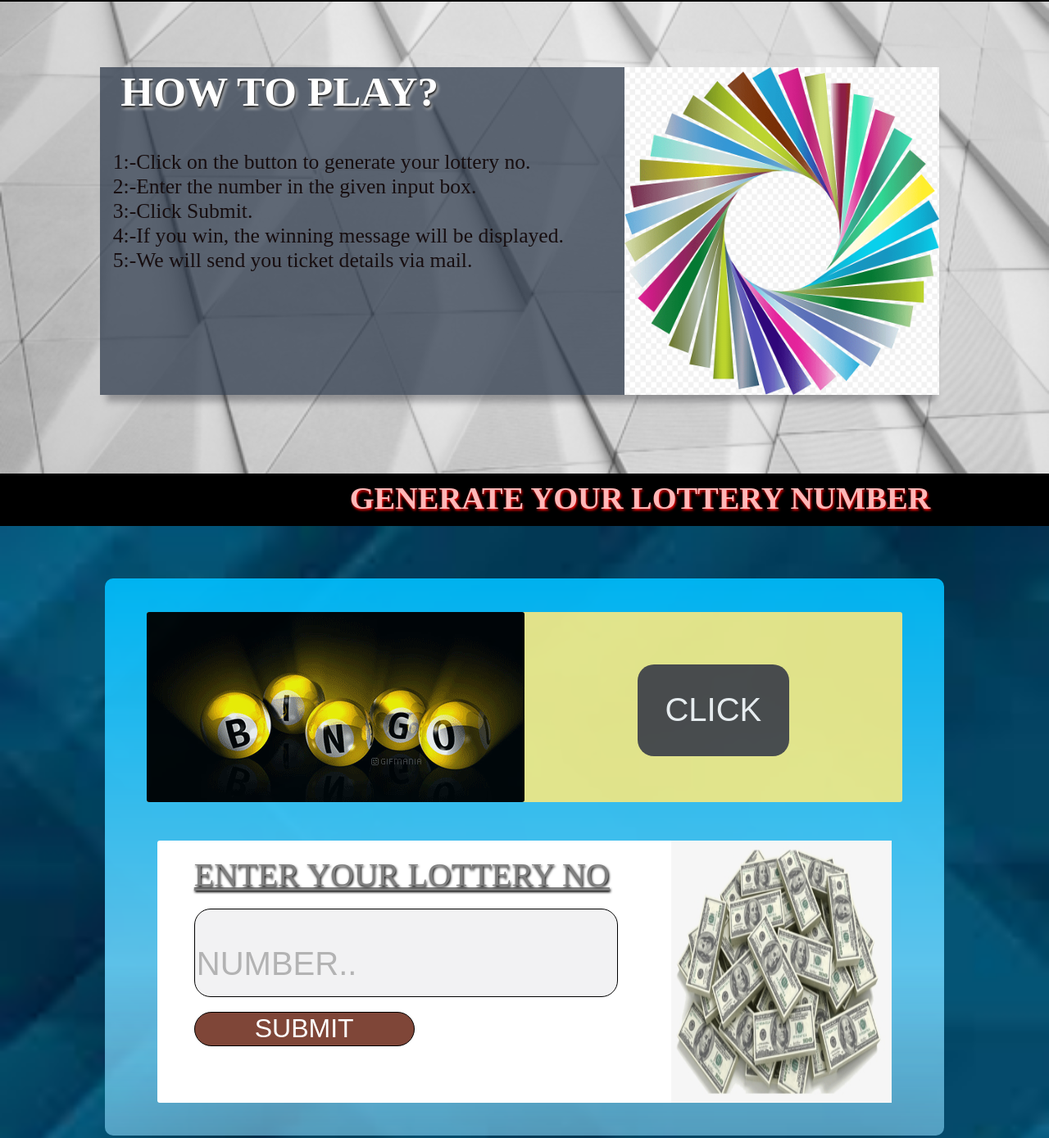
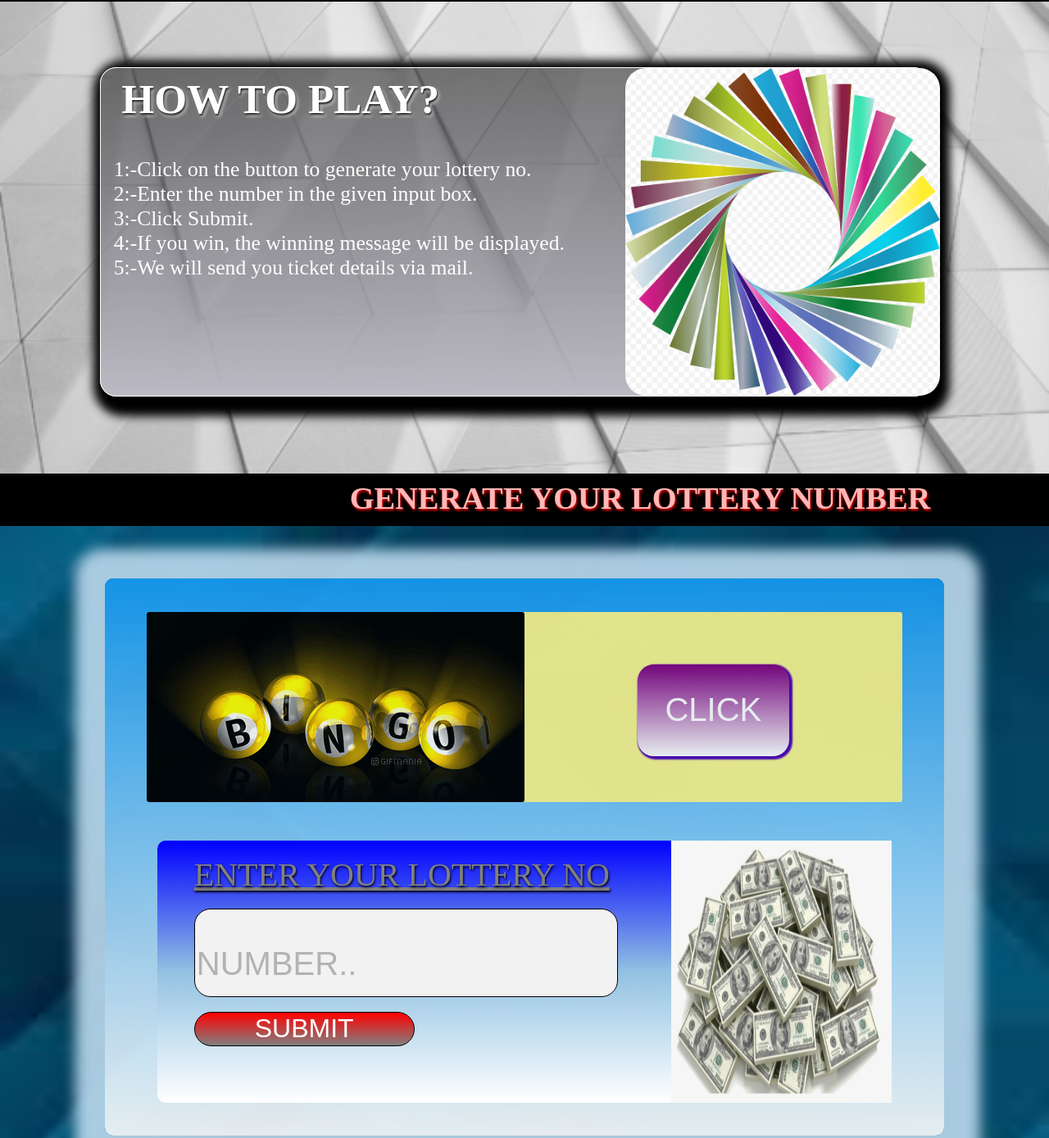
Before and after one commit to CSI-Trainees/Niharika-lotterysite, a plain HTML site: page lottery.htm in a window 1280 px wide. Shown: the part 78-1467 px from the top of the page at 82% size. Drawn offline with Linux system fonts and the light colour scheme.

Commit message:
minor changes

```diff
--- a/style.css
+++ b/style.css
@@ -4,6 +4,7 @@
 
 body{
 	background-image:url("canvas.png");
+	background-blend-mode: color;
 	background-size: cover;
 	background-attachment: fixed;
 }
@@ -54,9 +55,11 @@ color:white;
 	margin-top:20vh;
 	margin-left:9%;
 	margin-right:10%;
-	background-color: rgba(38, 51, 69,0.7);
+	border-radius: 20px;
+	background-image:linear-gradient(rgba(5, 5, 6,0.5),rgb(187, 186, 196.0,2));
 	z-index: -1;
-	box-shadow:1vh 1vh 1vh rgba(7, 7, 14,0.3);
+	box-shadow:1vh 1vh 1.5vh 2vh rgba(0, 0, 0);
+	border:1px solid white;
 
 }
 
@@ -77,9 +80,15 @@ color:white;
 	height:50%;
 	margin-left: 50%;
 	position: absolute;
+	overflow: hidden;
+	border-radius:25px;
+
 }
+
+
+
 .pa{
-	color: #160d0f;
+	color:white;
 	font-size:2vw;
 	margin-left:2vh;
 	top: 0;
@@ -129,7 +138,7 @@ margin-left:40vw ;}
 	left: 0vh;
 	bottom:-110vh;
 	position: absolute;
-	background-color:rgba(174, 173, 210,1);
+	/*background-color:rgba(174, 173, 210,1);*/
 	background-repeat: no-repeat;
 	background-image: url("images.jfif");
 	background-size:cover;
@@ -143,11 +152,24 @@ margin-left:40vw ;}
 	z-index: -1;
 	margin-top:5%;
 	opacity: 0.9;
-	background-image: url("48-488407_environmental-research-monitoring-equipment-sky-blue-gradient-background.png");
+	background-image: linear-gradient(#169bf3,white);
 	margin-left: 10%;
 	margin-right: 20%;
 	border-radius: 10px;
 	position: absolute;
+	animation: glow 2s infinite;
+}
+@keyframes glow {
+    0% {
+
+    }
+    50% {
+
+       box-shadow:0.5vh 0.5vh 2vh 5vh #bbd9ed;
+    }
+    100% {
+
+    }
 }
 .inside{
 	height:29vh;
@@ -183,22 +205,26 @@ margin-left:40vw ;}
 	border-radius: 20px;
 	border: 0.2vh black;
 
-background-color: #0a0201;
+background-image: linear-gradient(blue,white);
 color: white;
 animation: indown 8s infinite;
+box-shadow: 2px 2px 2px 2px blue;
 
 
 }
 #no:hover{
 	transform: scale(1.2);
+	background-image: linear-gradient(black,white);
+	box-shadow: 2px 2px 2px 2px black;
+
 }
 @keyframes indown{
  0%{
 
 }
 50%{
-
-background-color: gray;
+	background-image: linear-gradient(purple,white);
+	box-shadow: 2px 2px 2px 2px purple;
 }
 100%{
 
@@ -235,14 +261,14 @@ color:#060231;
 /*** entry form design */
 .lot2{
 	height:40vh;
-	background-color:white;
+	background-image: linear-gradient(blue,#92c2e2,white);
 	width:70%;
 	position: absolute;
 
 	bottom: 58%;
 	margin-left:15%;
 	margin-right: 1%;
-	border-radius: 3px;
+	border-radius: 10px;
 	top:48vh;
 	z-index: -1;
 }
@@ -264,6 +290,7 @@ color:#060231;
 	border-radius: 20px;
 	border:0.2vh solid black;
 	width: 60%;
+	color:blue;
 	font-size: 10vh;
 }
 #imag{
@@ -280,7 +307,7 @@ color:#060231;
 	width: 30%;
 	border-radius: 25px;
 	color: white;
-	background-color:rgba(95, 24, 7,0.8);
+	background-image:linear-gradient(red,gray);
 	position: absolute;
 	border:1px solid black;
 	font-size:200%;
@@ -338,7 +365,7 @@ color:#060231;
 	height: 40%;
 	width: 40%;
 	margin-left: 5%;
-	border-radius: 20px;
+	border-radius:24px;
 	border: 1px solid white;
 	box-shadow: 2px 3px 4px white;
 }
--- a/styles.css
+++ b/styles.css
@@ -1,5 +1,6 @@
 body{
-background-image:url("unnamed.png");
+background-image:linear-gradient(#6a4dff,rgba(193, 194, 19,0.5)),url("unnamed.png");
+background-blend-mode: color;
 background-size:cover;
 background-repeat:no-repeat;
 margin:0;
@@ -18,24 +19,24 @@ position:absolute;
 height:14vh;
 margin-left:13vw;
 margin-top:0;
-background-color:#9e0000;
+background-image:linear-gradient(black,red);
 color:white;
 border-radius:5vw;
-border:0.1vw solid black;
+border:0.1vw solid red;
 }
 #design:hover{
 color:white;
 transform:scale(1.2);
 }
 #design{
- animation:mymove 12s infinite;}
+ animation:mymove 6s infinite;}
 
 @keyframes mymove {
  0%{
-background-color:gray;
+background-image:linear-gradient(black,red);
 }
 50%{
-background-color:black;
+box-shadow:2px 2px 8px 7px  #fa7a89;
 }
 100%{
 background-color:gray;
@@ -58,7 +59,8 @@ margin:0;
 position:absolute;
 top:20%;
 left:20%;
-background-image:url("yellow-white-and-black-star-and-cloud-clip-art-png-clip-art-thumbnail.png");
+background-image:linear-gradient(rgba(255, 117, 138,0.5),rgba(193, 194, 19,0.2)),
+url("yellow-white-and-black-star-and-cloud-clip-art-png-clip-art-thumbnail.png");
 background-size:cover;
 background-color:rgba(0,0,0,0.6);
 }
@@ -76,7 +78,7 @@ animation:zoom 5s infinite;
 }
 @keyframes zoom {
  0%{
-tranform:scale(1);}
+tranform:scale(1.2);}
 50%{
 transform:scale(0.2);}
 100%{
```
Also changed, not shown: lottery.htm (+1 -1 lines), download (3).jfif (added), download.jfif (deleted), images.png (added).
